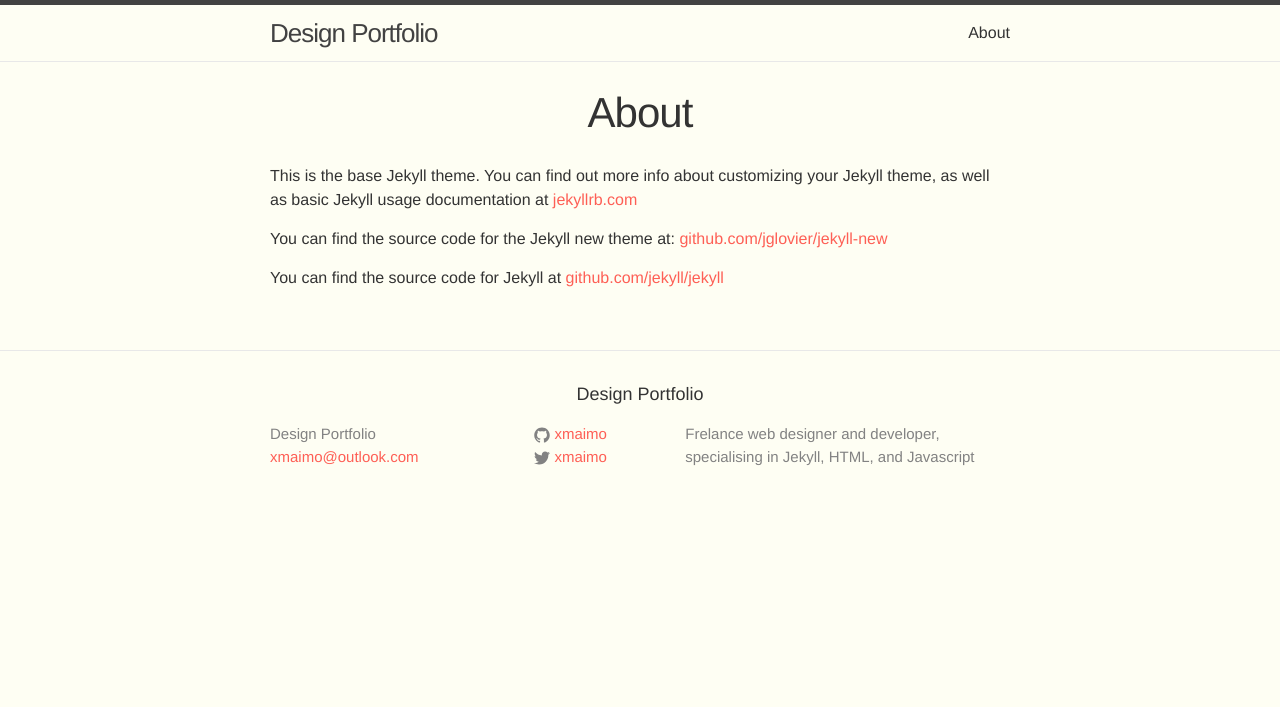
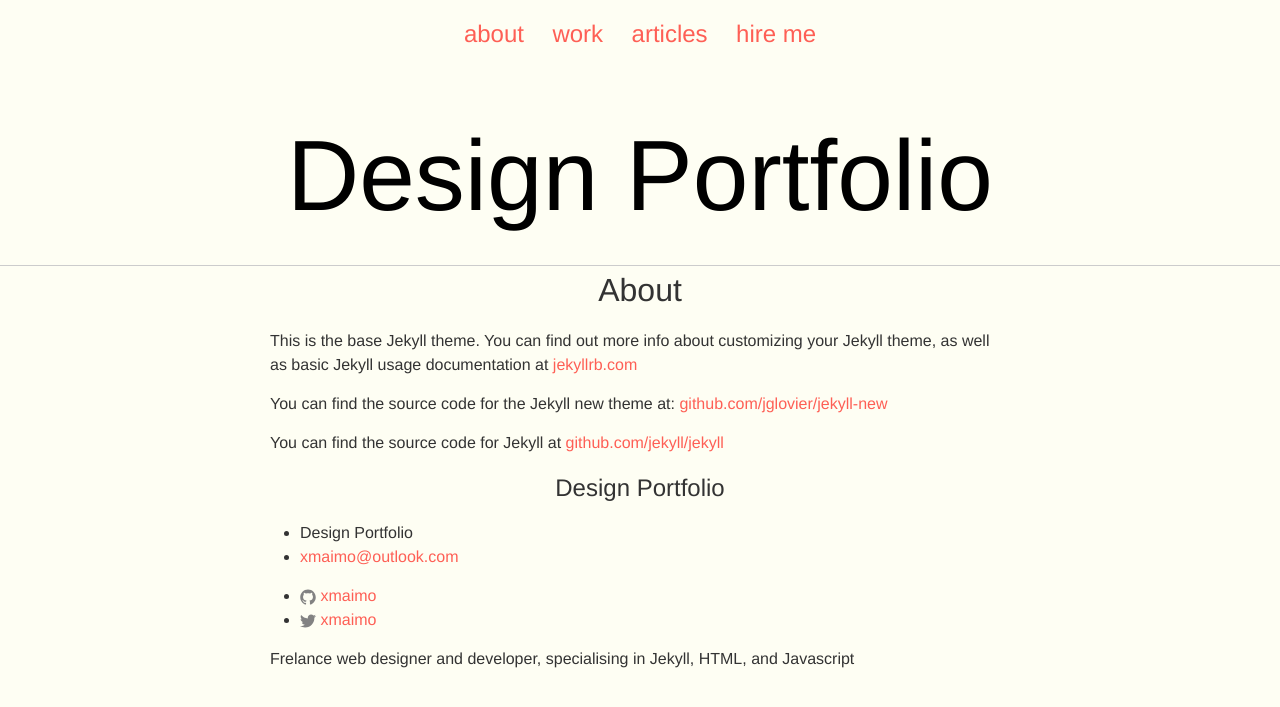
Before and after one commit to xmaimo/designer-portfolio, a Jekyll site: the page built from about.md, in a window 1280 px wide. Shown: the top 707 px of the page. Built offline with Jekyll 4.4.1, drawn with Linux system fonts in a browser that asks for light colours.

Commit message:
Added post styles...

```diff
--- a/_includes/header.html
+++ b/_includes/header.html
@@ -1,27 +1,13 @@
+<nav class="site-nav">
+  <ul>
+     {% for link in site.links %}
+      <li>
+         <a href="{{ link.url }}">{{ link.title }}</a>
+      </li>
+     {% endfor %}
+  </ul>
+</nav>
+
 <header class="site-header">
-
-  <div class="wrapper">
-
-    <a class="site-title" href="{{ site.baseurl }}/">{{ site.title }}</a>
-
-    <nav class="site-nav">
-      <a href="#" class="menu-icon">
-        <svg viewBox="0 0 18 15">
-          <path fill="#424242" d="M18,1.484c0,0.82-0.665,1.484-1.484,1.484H1.484C0.665,2.969,0,2.304,0,1.484l0,0C0,0.665,0.665,0,1.484,0 h15.031C17.335,0,18,0.665,18,1.484L18,1.484z"/>
-          <path fill="#424242" d="M18,7.516C18,8.335,17.335,9,16.516,9H1.484C0.665,9,0,8.335,0,7.516l0,0c0-0.82,0.665-1.484,1.484-1.484 h15.031C17.335,6.031,18,6.696,18,7.516L18,7.516z"/>
-          <path fill="#424242" d="M18,13.516C18,14.335,17.335,15,16.516,15H1.484C0.665,15,0,14.335,0,13.516l0,0 c0-0.82,0.665-1.484,1.484-1.484h15.031C17.335,12.031,18,12.696,18,13.516L18,13.516z"/>
-        </svg>
-      </a>
-
-      <div class="trigger">
-        {% for page in site.pages %}
-          {% if page.title %}
-          <a class="page-link" href="{{ page.url | prepend: site.baseurl }}">{{ page.title }}</a>
-          {% endif %}
-        {% endfor %}
-      </div>
-    </nav>
-
-  </div>
-
+   <h1 class="site-title mega"><a href="/">Design Portfolio</a></h1>
 </header>
--- /dev/null
+++ b/_includes/post.html
@@ -0,0 +1,5 @@
+<h2>{{ post.title }}</h2>
+
+<p>{{ post.content | strip_html | strip_newlines | truncate: 200 }}</p>
+
+<p class="post-read-more-link"><a href="#">read more...</a></p>
--- a/_sass/_layout.scss
+++ b/_sass/_layout.scss
@@ -1,236 +1,44 @@
-/**
- * Site header
- */
-.site-header {
-    border-top: 5px solid $grey-color-dark;
-    border-bottom: 1px solid $grey-color-light;
-    min-height: 56px;
+.site-nav {
+  text-align: center;
 
-    // Positioning context for the mobile navigation icon
-    position: relative;
+  ul {
+    margin: 1em 0;
+    list-style: none;
+  }
+  li {
+    display: inline-block;
+    margin: 0 0.5em;
+    font-size: 1.5em;
+  }
 }
 
-.site-title {
-    font-size: 26px;
-    line-height: 56px;
-    letter-spacing: -1px;
-    margin-bottom: 0;
-    float: left;
-
-    &,
-    &:visited {
-        color: $grey-color-dark;
-    }
+.site-title a {
+  color: #000;
 }
 
-.site-nav {
-    float: right;
-    line-height: 56px;
-
-    .menu-icon {
-        display: none;
-    }
-
-    .page-link {
-        color: $text-color;
-        line-height: $base-line-height;
-
-        // Gaps between nav items, but not on the first one
-        &:not(:first-child) {
-            margin-left: 20px;
-        }
-    }
-
-    @include media-query($on-palm) {
-        position: absolute;
-        top: 9px;
-        right: 30px;
-        background-color: $background-color;
-        border: 1px solid $grey-color-light;
-        border-radius: 5px;
-        text-align: right;
-
-        .menu-icon {
-            display: block;
-            float: right;
-            width: 36px;
-            height: 26px;
-            line-height: 0;
-            padding-top: 10px;
-            text-align: center;
-
-            > svg {
-                width: 18px;
-                height: 15px;
-
-                path {
-                    fill: $grey-color-dark;
-                }
-            }
-        }
-
-        .trigger {
-            clear: both;
-            display: none;
-        }
-
-        &:hover .trigger {
-            display: block;
-            padding-bottom: 5px;
-        }
-
-        .page-link {
-            display: block;
-            padding: 5px 10px;
-        }
-    }
+.site-header {
+  padding: 2em 0 0;
+  border-bottom: 1px solid #cccccc;
 }
 
 
 
-/**
- * Site footer
- */
-.site-footer {
-    border-top: 1px solid $grey-color-light;
-    padding: $spacing-unit 0;
+
+// Sections
+.site-section {
+  @extend %clearfix;
+  padding-top: $h1-font-size;
 }
 
-.footer-heading {
-    font-size: 18px;
-    margin-bottom: $spacing-unit / 2;
+.site-section-last {
+  padding-bottom: $h1-font-size;
 }
 
-.contact-list,
-.social-media-list {
-    list-style: none;
-    margin-left: 0;
+.post-read-more-link {
+  text-align: center;
 }
 
-.footer-col-wrapper {
-    font-size: 15px;
-    color: $grey-color;
-    margin-left: -$spacing-unit / 2;
-    @extend %clearfix;
+.post-featured {
+  float: none;
+  margin: 0 auto;
 }
-
-.footer-col {
-    float: left;
-    margin-bottom: $spacing-unit / 2;
-    padding-left: $spacing-unit / 2;
-}
-
-.footer-col-1 {
-    width: -webkit-calc(35% - (#{$spacing-unit} / 2));
-    width:         calc(35% - (#{$spacing-unit} / 2));
-}
-
-.footer-col-2 {
-    width: -webkit-calc(20% - (#{$spacing-unit} / 2));
-    width:         calc(20% - (#{$spacing-unit} / 2));
-}
-
-.footer-col-3 {
-    width: -webkit-calc(45% - (#{$spacing-unit} / 2));
-    width:         calc(45% - (#{$spacing-unit} / 2));
-}
-
-@include media-query($on-laptop) {
-    .footer-col-1,
-    .footer-col-2 {
-        width: -webkit-calc(50% - (#{$spacing-unit} / 2));
-        width:         calc(50% - (#{$spacing-unit} / 2));
-    }
-
-    .footer-col-3 {
-        width: -webkit-calc(100% - (#{$spacing-unit} / 2));
-        width:         calc(100% - (#{$spacing-unit} / 2));
-    }
-}
-
-@include media-query($on-palm) {
-    .footer-col {
-        float: none;
-        width: -webkit-calc(100% - (#{$spacing-unit} / 2));
-        width:         calc(100% - (#{$spacing-unit} / 2));
-    }
-}
-
-
-
-/**
- * Page content
- */
-.page-content {
-    padding: $spacing-unit 0;
-}
-
-.page-heading {
-    font-size: 20px;
-}
-
-.post-list {
-    margin-left: 0;
-    list-style: none;
-
-    > li {
-        margin-bottom: $spacing-unit;
-    }
-}
-
-.post-meta {
-    font-size: $small-font-size;
-    color: $grey-color;
-}
-
-.post-link {
-    display: block;
-    font-size: 24px;
-}
-
-
-
-/**
- * Posts
- */
-.post-header {
-    margin-bottom: $spacing-unit;
-}
-
-.post-title {
-    font-size: 42px;
-    letter-spacing: -1px;
-    line-height: 1;
-
-    @include media-query($on-laptop) {
-        font-size: 36px;
-    }
-}
-
-.post-content {
-    margin-bottom: $spacing-unit;
-
-    h2 {
-        font-size: 32px;
-
-        @include media-query($on-laptop) {
-            font-size: 28px;
-        }
-    }
-
-    h3 {
-        font-size: 26px;
-
-        @include media-query($on-laptop) {
-            font-size: 22px;
-        }
-    }
-
-    h4 {
-        font-size: 20px;
-
-        @include media-query($on-laptop) {
-            font-size: 18px;
-        }
-    }
-}
```
Also changed, not shown: _posts/2015-09-16-welcome-to-jekyll.markdown (deleted, +0 -25 lines), _posts/2015-09-19-vaga-possem.markdown (added, +22 -0 lines), _posts/2015-09-20-tot-nympha-terrae.markdown (added, +32 -0 lines), _posts/2015-09-21-fumos-ignibus.markdown (added, +26 -0 lines), _posts/2015-09-22-et-bella.markdown (added, +15 -0 lines), index.html (+31 -12 lines).
